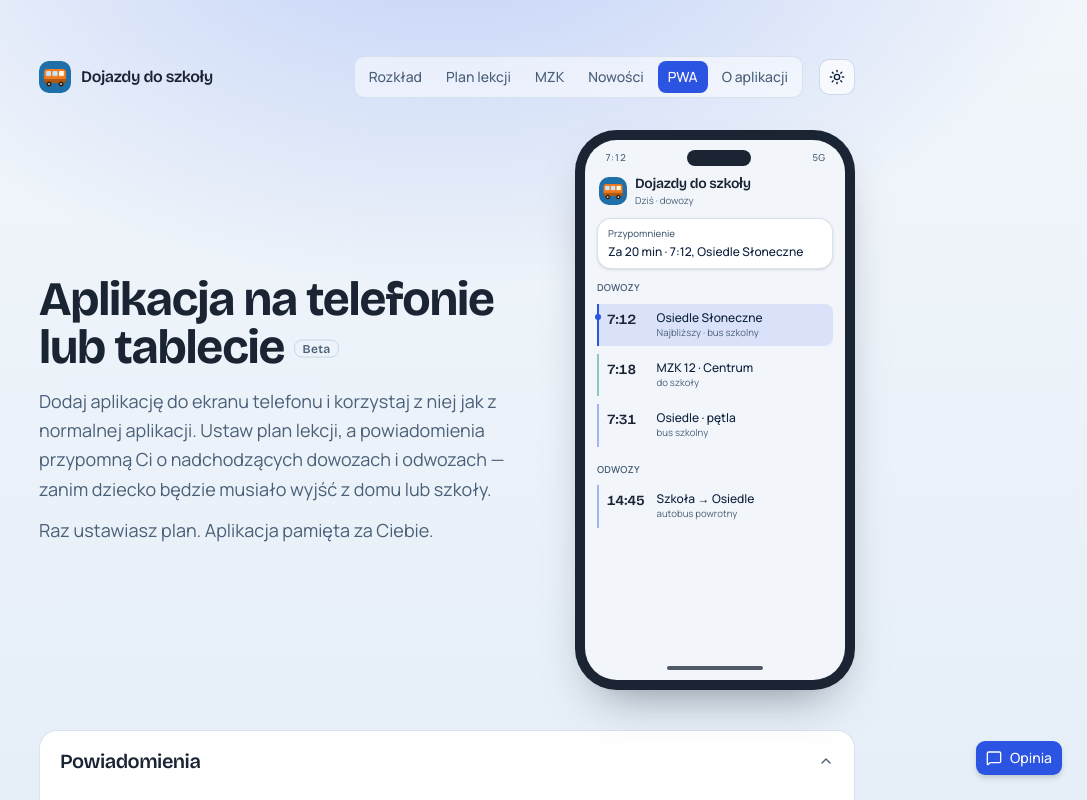
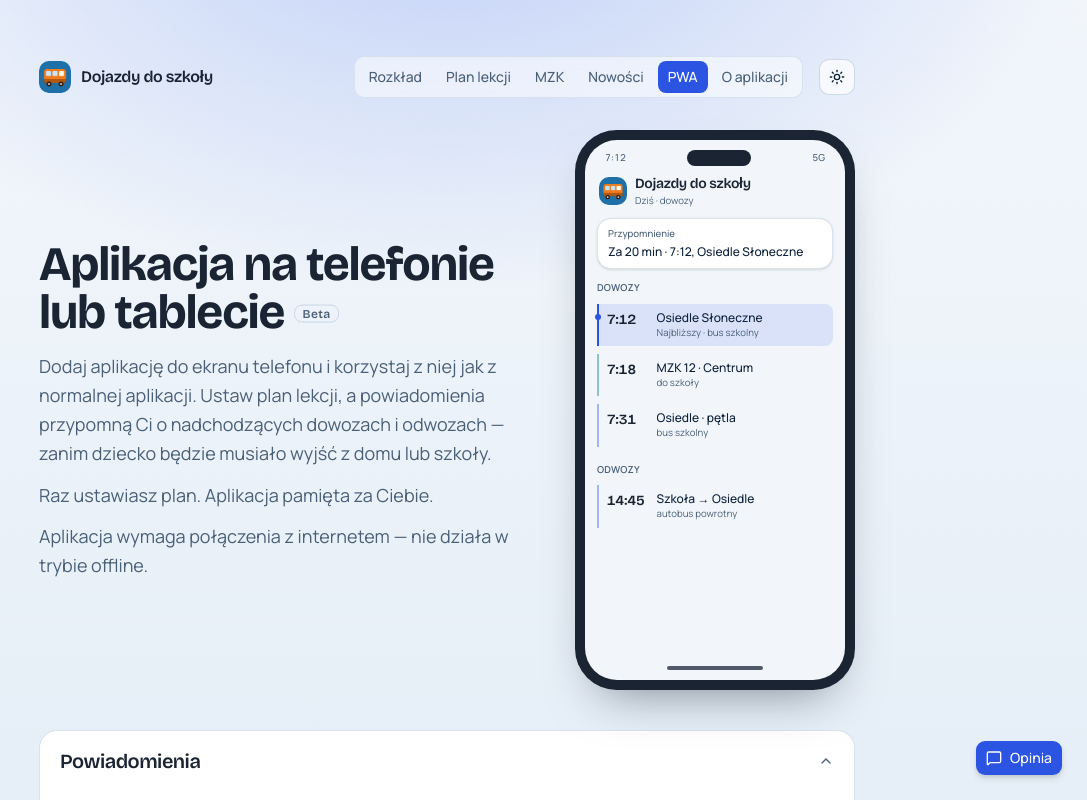
Before and after one commit to madb88/school-bus, a Next.js app: page /instalacja in a window 1280 px wide. Shown: the top 800 px of the page, without its empty margins (193-1280 px from the left). Built offline with nearby package versions, Linux system fonts and the light colour scheme; no server answers.

Commit message:
Note on the install page that the app needs an internet connection.
Co-authored-by: Cursor <cursoragent@cursor.com>

```diff
--- a/src/app/instalacja/page.tsx
+++ b/src/app/instalacja/page.tsx
@@ -35,6 +35,10 @@ export default function InstalacjaPage() {
                 dziecko będzie musiało wyjść z domu lub szkoły.
               </p>
               <p>Raz ustawiasz plan. Aplikacja pamięta za Ciebie.</p>
+              <p>
+                Aplikacja wymaga połączenia z internetem — nie działa w trybie
+                offline.
+              </p>
             </div>
           </div>
           <InstallPhoneMock />
```
